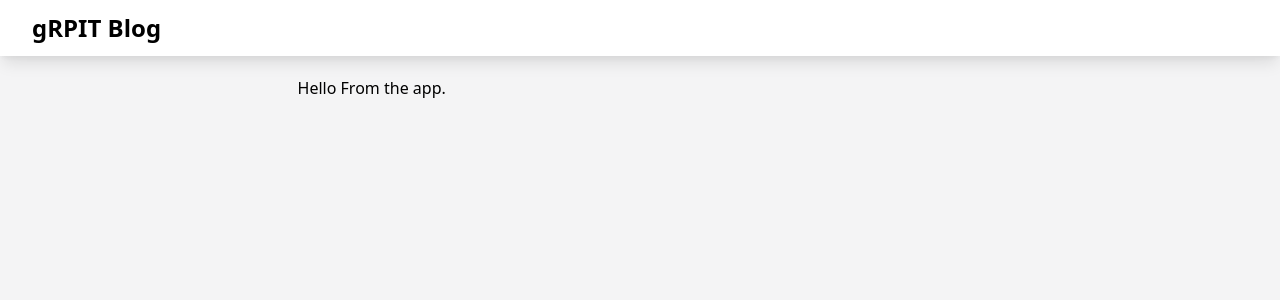
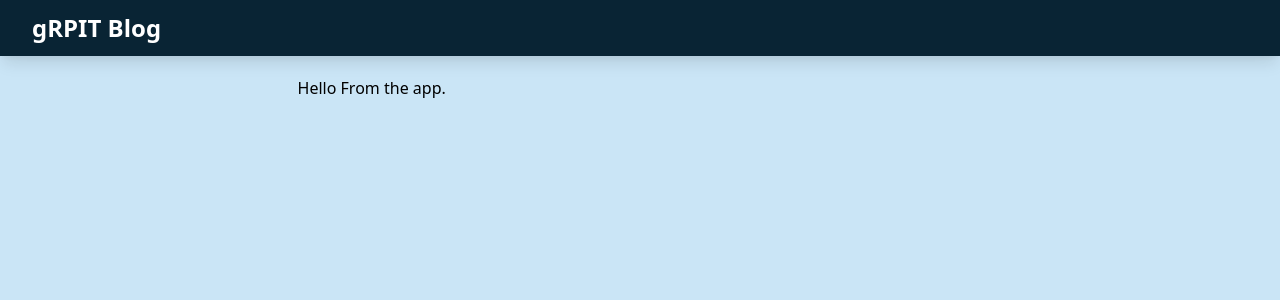
Before and after one commit to grpit/blog, a Next.js app: page / in a window 1280 px wide. Shown: the top 300 px of the page. Built offline with nearby package versions, Linux system fonts and the light colour scheme.

Commit message:
Modified card and header components.

```diff
--- a/components/blog/card.tsx
+++ b/components/blog/card.tsx
@@ -1,33 +1,43 @@
 import { FC } from 'react';
 import Card from 'components/card';
-import Link from 'next/link';
+import Link from 'components/link';
 
-type Props = {
+interface BlogCardProps {
   id: number;
   title: string;
   author: {
     name: string;
     link: string;
   };
+  description: string;
   likes: {
     count: number;
     link: string;
   };
   keywords: string[];
-};
+}
 
 function goTo(link: string, id: number) {
-  console.log(link, id);
+  console.log(link, id); // eslint-disable-line
 }
 
-const BlogCard: FC<Props> = ({ id, title, author, likes, keywords }) => (
-  <Card>
-    <div className='mb-8'>
-      <div className='text-4xl font-semibold mb-2'>{title}</div>
+const BlogCard: FC<BlogCardProps> = ({
+  id,
+  title,
+  description,
+  author,
+  likes,
+  keywords
+}) => (
+  <Card className='mb-8'>
+    <div className='mb-4'>
+      <Link href={`/blogs/${id}`}>
+        <div className='text-4xl text-primary font-semibold mb-2'>{title}</div>
+      </Link>
       <div className='flex flex-row'>
         {keywords.map((k, index) => (
           <div
-            className='bg-purple-500 text-white text-xs rounded-full mr-2 px-3 py-1'
+            className='bg-secondary text-white text-xs rounded-full mr-2 px-3 py-1'
             key={index}
           >
             {k}
@@ -35,14 +45,12 @@ const BlogCard: FC<Props> = ({ id, title, author, likes, keywords }) => (
         ))}
       </div>
     </div>
+    <div className='text-primary-text px-2'>{description}</div>
     <div className='flex justify-between p-4 items-center'>
-      <div
-        onClick={() => goTo(likes.link, id)}
-        className='text-sm text-purple-500'
-      >
+      <div onClick={() => goTo(likes.link, id)} className='text-sm '>
         {likes.count}
       </div>
-      <div className='font-semibold text-gray-700'>
+      <div className='text-subtitle'>
         <Link href={author.link}>{author.name}</Link>
       </div>
     </div>
--- a/components/card/index.tsx
+++ b/components/card/index.tsx
@@ -1,17 +1,21 @@
 import { FC, ReactElement } from 'react';
 
-type Props = {
+type ComponentProps = {
   children?: ReactElement | ReactElement[];
   style?: object;
+  className?: string;
 };
 
-const Card: FC<Props> = ({ children, style }) => (
-  <div
-    className='px-6 py-8 border border-gray-100 bg-white shadow-sm bg-opacity-100 border-opacity-70'
-    {...style}
-  >
-    {children}
-  </div>
-);
+const Card: FC<ComponentProps> = ({ children, style, className }) => {
+  const finalClassName =
+    'p-6 border border-gray-100 bg-white shadow-sm bg-opacity-100 border-opacity-70 ' +
+    className;
+
+  return (
+    <div className={finalClassName} {...style}>
+      {children}
+    </div>
+  );
+};
 
 export default Card;
--- a/components/header/index.tsx
+++ b/components/header/index.tsx
@@ -1,7 +1,13 @@
-const Header = () => (
-  <header className='mb-4 py-2 px-8 shadow-lg bg-white flex items-center top-0 h-14 fixed w-full'>
+import { FC } from 'react';
+
+interface HeaderProps {
+  title: string;
+}
+
+const Header: FC<HeaderProps> = ({ title }) => (
+  <header className='mb-4 py-2 px-8 bg-header shadow-lg flex items-center top-0 h-14 fixed w-full'>
     <div className='container flex flex-row items-center mx-auto '>
-      <span className='text-2xl font-semibold'>gRPIT Blog</span>
+      <span className='text-2xl text-white font-semibold'>{title}</span>
     </div>
   </header>
 );
--- a/pages/_app.tsx
+++ b/pages/_app.tsx
@@ -4,8 +4,8 @@ import Header from 'components/header';
 
 function MyApp({ Component, pageProps }: AppProps) {
   return (
-    <div className='absolute right-0 bg-gray-100 top-0 w-full h-full overflow-hidden'>
-      <Header />
+    <div className='absolute right-0 bg-base top-0 w-full h-full overflow-hidden'>
+      <Header title='gRPIT Blog' />
       <main className='h-full overflow-y-auto overflow-x-hidden mt-14'>
         <div className='my-5 px-16 mx-auto container grid grid-cols-5 gap-4'>
           <div className='col-span-1' />
```
